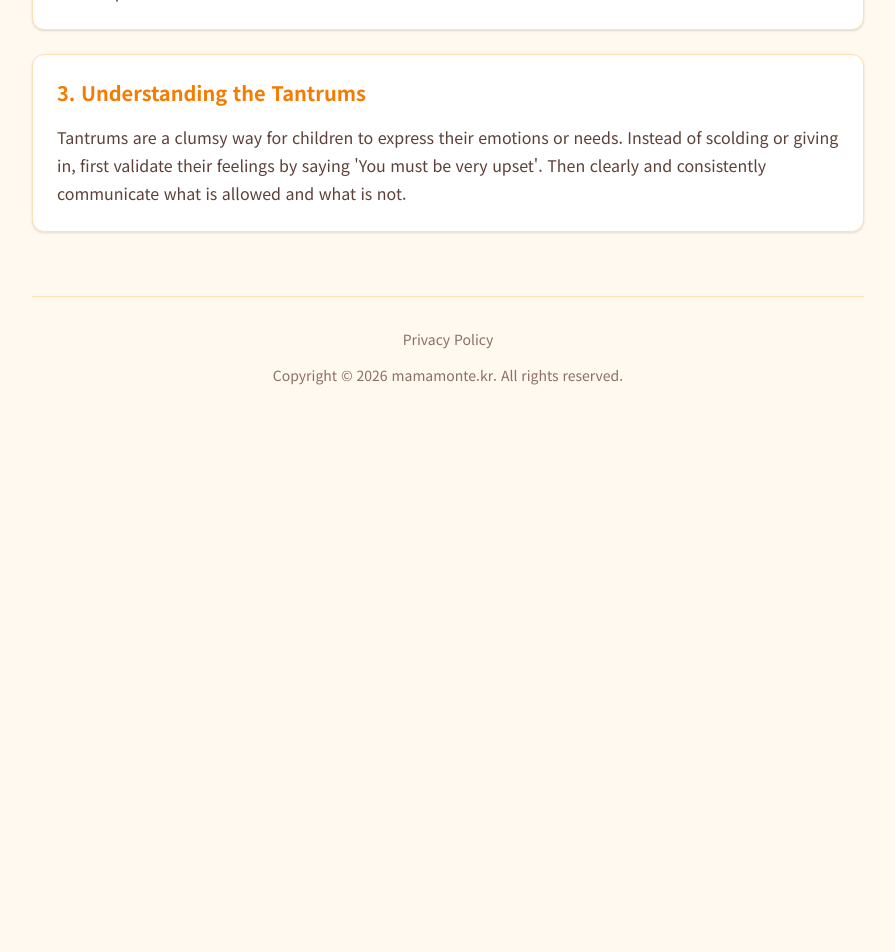
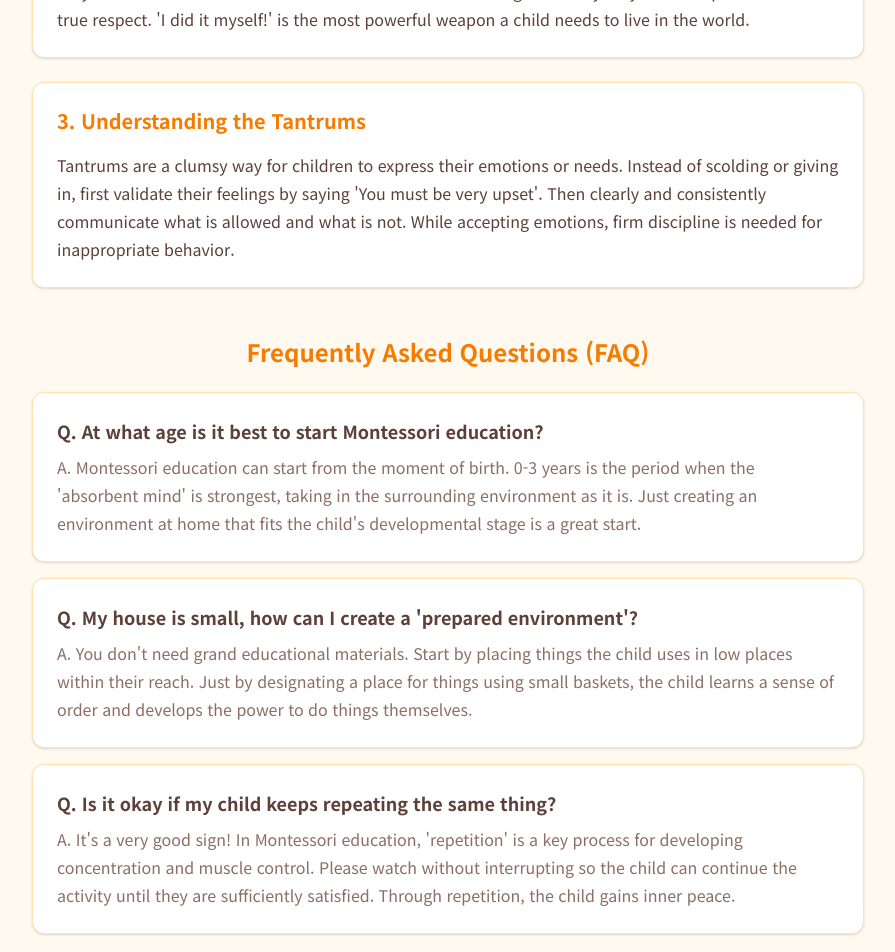
Before and after one commit to skymanla/mamamonte-kr, a React app: page /parenting-tips in a window 1280 px wide. Shown: the part 820-1772 px from the top of the page, without its empty margins (192-1087 px from the left). Before the commit the page ends 1293 px from the top, so only its background shows below. Built offline with nearby package versions, Linux system fonts and the light colour scheme.

Commit message:
Fix: 에드센스 문제 사항 수정 및 재검토

```diff
--- a/src/components/ParentingTips.tsx
+++ b/src/components/ParentingTips.tsx
@@ -30,7 +30,7 @@ const ParentingTips: React.FC = () => {
       </section>
 
       <div className="grid gap-6">
-        {tips.map((tip, _) => (
+        {tips.map((tip) => (
           <div
             key={tip}
             className="bg-white rounded-xl shadow-sm border border-mamamonte-border p-6"
@@ -45,7 +45,17 @@ const ParentingTips: React.FC = () => {
         ))}
       </div>
 
-
+      <section className="mt-12">
+        <h3 className="text-2xl font-bold text-mamamonte-orange mb-6 text-center">{t('parenting.faq.title')}</h3>
+        <div className="space-y-4">
+          {['q1', 'q2', 'q3'].map((q) => (
+            <div key={q} className="bg-white p-6 rounded-xl border border-mamamonte-border shadow-sm">
+              <h4 className="font-bold text-mamamonte-brown mb-2 text-lg">Q. {t(`parenting.faq.${q}.question`)}</h4>
+              <p className="text-mamamonte-lightBrown leading-7">A. {t(`parenting.faq.${q}.answer`)}</p>
+            </div>
+          ))}
+        </div>
+      </section>
     </div>
   )
 }
--- a/src/locales/en/translation.json
+++ b/src/locales/en/translation.json
@@ -22,19 +22,19 @@
     },
     "card1": {
       "title": "1. Prepared Environment",
-      "description": "A space organized with educational materials and tools suitable for the child's developmental stage is needed. Low shelves and intuitive layouts that allow children to take out and put back items independently instill independence."
+      "description": "A space organized with educational materials and tools suitable for the child's developmental stage is needed. Low shelves and intuitive layouts that allow children to take out and put back items independently instill independence and a sense of competence. This goes beyond mere tidiness, providing the foundation for children to choose and lead their own activities."
     },
     "card2": {
       "title": "2. Free Choice and Respect",
-      "description": "Let the child choose what to do today. When children are immersed in activities of their own choosing, their concentration and responsibility are maximized."
+      "description": "Let the child choose what to do today. When children are immersed in activities of their own choosing, their concentration and responsibility are maximized. By respecting the child's choices, we help them practice taking responsibility for their decisions. Freedom of choice is the most important element that allows children to follow their inner needs and developmental requirements."
     },
     "card3": {
       "title": "3. Parents as Observers",
-      "description": "Rather than trying to teach, watch quietly how the child interacts. The secret to not hindering a child's sense of achievement is to intervene only when help is truly needed."
+      "description": "Rather than trying to teach, watch quietly how the child interacts. The secret to not hindering a child's sense of achievement is to intervene only when help is truly needed. Through observation, we can accurately understand what developmental stage the child is currently in and what they are interested in."
     },
     "card4": {
       "title": "4. Value of Mistakes and Repetition",
-      "description": "It's okay to be wrong. In the process of correcting errors and repeating by themselves, children realize deeper principles and gain confidence."
+      "description": "It's okay to be wrong. In the process of correcting errors and repeating by themselves, children realize deeper principles and gain confidence. Mamamonte values the process more than the result, giving children time to repeat and explore sufficiently. Through repetitive activities, children develop muscle control and reach a state of mental concentration."
     },
     "quote": "\"Help me to do it by myself.\" - Maria Montessori"
   },
@@ -121,15 +121,30 @@
     "tips": {
       "environment": {
         "title": "1. Creating a 'Prepared Environment' for Independence",
-        "description": "Set up an environment at the child's eye level, such as low cabinets where they can take out clothes themselves, and small cups for drinking water. A safe space where they can explore freely instead of hearing 'No' fosters autonomy."
+        "description": "Set up an environment at the child's eye level, such as low cabinets where they can take out clothes themselves, and small cups for drinking water. A safe space where they can explore freely instead of hearing 'No' fosters autonomy. When children feel they can control the space they stay in, their self-esteem and autonomy grow rapidly."
       },
       "respect": {
         "title": "2. Respect & Observation: Wait until they ask for help",
-        "description": "Even if the child seems clumsy, watch rather than helping immediately. The sense of achievement when they do it themselves is the source of self-esteem. Intervening minimally only when help is needed is true respect."
+        "description": "Even if the child seems clumsy, watch rather than helping immediately. The sense of achievement when they do it themselves is the source of self-esteem. Intervening minimally only when help is needed is true respect. 'I did it myself!' is the most powerful weapon a child needs to live in the world."
       },
       "tantrums": {
         "title": "3. Understanding the Tantrums",
-        "description": "Tantrums are a clumsy way for children to express their emotions or needs. Instead of scolding or giving in, first validate their feelings by saying 'You must be very upset'. Then clearly and consistently communicate what is allowed and what is not."
+        "description": "Tantrums are a clumsy way for children to express their emotions or needs. Instead of scolding or giving in, first validate their feelings by saying 'You must be very upset'. Then clearly and consistently communicate what is allowed and what is not. While accepting emotions, firm discipline is needed for inappropriate behavior."
+      }
+    },
+    "faq": {
+      "title": "Frequently Asked Questions (FAQ)",
+      "q1": {
+        "question": "At what age is it best to start Montessori education?",
+        "answer": "Montessori education can start from the moment of birth. 0-3 years is the period when the 'absorbent mind' is strongest, taking in the surrounding environment as it is. Just creating an environment at home that fits the child's developmental stage is a great start."
+      },
+      "q2": {
+        "question": "My house is small, how can I create a 'prepared environment'?",
+        "answer": "You don't need grand educational materials. Start by placing things the child uses in low places within their reach. Just by designating a place for things using small baskets, the child learns a sense of order and develops the power to do things themselves."
+      },
+      "q3": {
+        "question": "Is it okay if my child keeps repeating the same thing?",
+        "answer": "It's a very good sign! In Montessori education, 'repetition' is a key process for developing concentration and muscle control. Please watch without interrupting so the child can continue the activity until they are sufficiently satisfied. Through repetition, the child gains inner peace."
       }
     }
   }
--- a/src/locales/ja/translation.json
+++ b/src/locales/ja/translation.json
@@ -22,19 +22,19 @@
     },
     "card1": {
       "title": "1. 整えられた環境 (Prepared Environment)",
-      "description": "子供の発達段階に合わせた教具や道具が整理された空間が必要です. 自分で取り出し, 元に戻すことができる低い棚や直感的な配置は, 子供に自立心を与えます."
+      "description": "子供の自律性は適切な環境から生まれます。子供の発達段階に合わせた教具や道具が整理された空間が必要です。自分で取り出し、元に戻すことができる低い棚や直感的な配置は、子供に安心感を与え、「自分一人でできる」という自立心を育みます。これは単なる整理整頓を超え、子供が自ら活動を選択し主導できる基盤となります。"
     },
     "card2": {
       "title": "2. 自由な選択と尊重",
-      "description": "子供が今日何をするか, 自分で選ばせてあげてください. 自分が選択した活動に没頭するとき, 子供の集中力と責任感は最大化されます."
+      "description": "子供が今日何をするか、自分で選ばせてあげてください。親が決めた活動より、自分が主体的に選んだ活動に没頭するとき、子供の集中力と責任感は最大化されます。子供の選択を尊重することで、自分の決定に責任を持つ練習を助けます。選択の自由は、子供の内面的な欲求に従うことができる最も重要な要素です。"
     },
     "card3": {
       "title": "3. 観察者としての親",
-      "description": "教えようとするのではなく, 子供がどのように活動しているか静かに見守ってください. 助けが本当に必要な瞬間にだけ介入することが, 子供の達成感を妨げない秘訣です."
+      "description": "親の役割は「教える人」ではなく「観察する人」であるべきです。子供が困難に直면したとき、すぐに介入して解決するのではなく、どのように問題を解決していくか静かに見守ってください。助けが本当に必要な瞬間にだけ最小限に介入することが、子供の達成感を妨げない秘訣です。観察を通じて、私たちは子供が今どの発達段階にいるのかを正確に理解できます。"
     },
     "card4": {
       "title": "4. 失敗と繰り返しの価値",
-      "description": "間違えても大丈夫です. 自分で間違いを修正し, 繰り返す過程で, 子供はより深い原理を理解し, 自信を得ます."
+      "description": "失敗は学びの過程で自然なことです。間違えても大丈夫です。自分で間違いを修正し、繰り返す過程で、子供はより深い原理を理解し、確かな自信を得ます。ママモンテは結果より過程を重視し、子供が十分に繰り返し探求できる時間を大切にします。繰り返しの活動を通じて、子供は精神的な集中状態に到達します。"
     },
     "quote": "\"自分でするのを手伝って。\" - マリア・モンテッソーリ"
   },
@@ -127,20 +127,35 @@
     },
     "hero": {
       "title": "幸せな子育てのためのモンテッソーリガイド",
-      "description": "子供を一人の人格として尊重し、自ら成長する力を信じてください。親と子の両方が幸せになる子育てのヒントを紹介します。"
+      "description": "子供を一人の人格として尊重し、自ら成長する力を信じてください。親と子の両方が幸せになる子育て의ヒントを紹介します。"
     },
     "tips": {
       "environment": {
         "title": "1. 自分一人でできる「整えられた環境」づくり",
-        "description": "子供が自分で服を取り出せる低い収納棚、一人で水が飲める小さなカップなど、子供の目の高さに合わせた環境を構成してください。「ダメ」という言葉の代わりに、思いっきり探索できる安全な空間が子供の自律性を育てます。"
+        "description": "子供が自分で服を取り出せる低い収納棚、一人で水が飲める小さなカップなど、子供の目の高さに合わせた環境を構成してください。「ダメ」という言葉の代わりに、思いっきり探索できる安全な空間が子供の自律性を育てます。自分がいる空間を自分でコントロールできると感じるとき、子供の自尊心と自律性は大きく育ちます。"
       },
       "respect": {
         "title": "2. 尊重と観察：「手伝って」と言うまで待つ",
-        "description": "子供が不器用に見えても、すぐに手伝うより見守ってください。子供が自らやり遂げた時の達成感は自尊心の源泉となります。助けが必要な時だけ最小限に介入することが真の尊重です。"
+        "description": "子供が不器用に見えても、すぐに手伝うより見守ってください。その不器用な過程も子供にとっては大切な学びの瞬間です。子供が自らやり遂げた時の達成感は自尊心の源泉となります。助けが必要な時だけ最小限に介入することが真の尊重です。「一人でできた！」という達成感は、子供が世界を生きていく上で最も強力な武器になります。"
       },
       "tantrums": {
         "title": "3. 癇癪を起す子供、気持ちを読んであげる",
-        "description": "癇癪は子供が自分の感情や欲求を表現する不器用な方式です。無条件に叱ったり全て聞き入れるより、「とても悲しかったんだね」と感情をまず読んであげてください。そして、ダメなことと良いことを明確に一貫性を持って教えてください。"
+        "description": "癇癪はまだ言語発達が未熟な子供が、自分の感情や欲求を表現する不器用な方式です。無条件に叱ったり全て聞き入れるより、「とても悲しかったんだね」と感情をまず読んであげてください。感情が落ち着いた後、ダメな理由を短く明確に説明し、一貫性を持って接してください。感情は受け入れつつ、不適切な行動には毅然とした態度が必要です。"
+      }
+    },
+    "faq": {
+      "title": "よくある質問 (FAQ)",
+      "q1": {
+        "question": "モンテッソーリ教育は何歳から始めるのが良いですか？",
+        "answer": "モンテッソーリ教育は生まれた瞬間から始めることができます。0〜3歳は「吸収する精神」が最も強い時期で、周囲の環境をありのままに受け入れます。家庭で子供の発達段階に合った環境を整えてあげるだけで、素晴らしいスタートになります。"
+      },
+      "q2": {
+        "question": "家が狭いのですが、「整えられた環境」をどう作ればいいですか？",
+        "answer": "大掛かりな教具がなくても大丈夫です。子供が使うものを子供の手が届く低い場所に配置することから始めてみてください。小さなカゴを使って物の場所を決めてあげるだけで、子供は秩序感を学び、自分でする力を養います。"
+      },
+      "q3": {
+        "question": "子供が同じことをずっと繰り返していますが、大丈夫ですか？",
+        "answer": "とても良い兆候です！モンテッソーリ教育において「繰り返し」は、集中力と筋肉のコントロールを養う核心的なプロセスです。子供が十分に満足するまでその活動を続けられるよう、邪魔をせずに見守ってあげてください。"
       }
     }
   }
--- a/src/locales/ko/translation.json
+++ b/src/locales/ko/translation.json
@@ -22,19 +22,19 @@
     },
     "card1": {
       "title": "1. 준비된 환경 (Prepared Environment)",
-      "description": "아이의 자율성은 적절한 환경에서 비롯됩니다. 아이의 신체 사이즈와 발달 단계에 딱 맞는 교구와 도구가 질서 정연하게 정돈된 공간이 필요합니다. 스스로 꺼내어 쓰고 언제든 다시 제자리에 정리할 수 있는 낮은 선반과 직관적인 교구 배치는 아이에게 심리적 안정감을 주며, '나도 혼자 할 수 있다'는 독립심과 유능감을 심어줍니다."
+      "description": "아이의 자율성은 적절한 환경에서 비롯됩니다. 아이의 신체 사이즈와 발달 단계에 딱 맞는 교구와 도구가 질서 정연하게 정돈된 공간이 필요합니다. 스스로 꺼내어 쓰고 언제든 다시 제자리에 정리할 수 있는 낮은 선반과 직관적인 교구 배치는 아이에게 심리적 안정감을 주며, '나도 혼자 할 수 있다'는 독립심과 유능감을 심어줍니다. 이는 단순한 정돈을 넘어 아이가 스스로 활동을 선택하고 주도할 수 있는 기반이 됩니다."
     },
     "card2": {
       "title": "2. 자유로운 선택과 존중",
-      "description": "아이가 오늘 무엇을 할지, 어떤 교구를 탐색할지 스스로 선택하게 해주세요. 부모가 정해준 활동보다 자신이 주도적으로 선택한 활동에 몰입할 때, 아이의 집중력과 배움에 대한 책임감은 극대화됩니다. 우리는 아이의 선택을 존중함으로써 아이가 자신의 결정에 책임을 지는 연습을 하도록 돕습니다."
+      "description": "아이가 오늘 무엇을 할지, 어떤 교구를 탐색할지 스스로 선택하게 해주세요. 부모가 정해준 활동보다 자신이 주도적으로 선택한 활동에 몰입할 때, 아이의 집중력과 배움에 대한 책임감은 극대화됩니다. 우리는 아이의 선택을 존중함으로써 아이가 자신의 결정에 책임을 지는 연습을 하도록 돕습니다. 선택의 자유는 아이의 내면적인 욕구와 발달 요구를 따를 수 있게 하는 가장 중요한 요소입니다."
     },
     "card3": {
       "title": "3. 관찰자로서의 부모",
-      "description": "부모의 역할은 '가르치는 사람'이 아니라 '관찰하는 사람'이어야 합니다. 아이가 어려움을 겪을 때 즉시 개입하여 해결해 주기보다, 아이가 어떻게 문제를 해결해 나가는지 묵묵히 지켜봐 주세요. 도움이 정말 필요한 순간에만 최소한으로 개입하는 것이 아이의 성취감을 방해하지 않고 스스로 성장하게 하는 비결입니다."
+      "description": "부모의 역할은 '가르치는 사람'이 아니라 '관찰하는 사람'이어야 합니다. 아이가 어려움을 겪을 때 즉시 개입하여 해결해 주기보다, 아이가 어떻게 문제를 해결해 나가는지 묵묵히 지켜봐 주세요. 도움이 정말 필요한 순간에만 최소한으로 개입하는 것이 아이의 성취감을 방해하지 않고 스스로 성장하게 하는 비결입니다. 관찰을 통해 우리는 아이가 지금 어떤 발달 단계에 있는지, 무엇에 흥미를 느끼는지 정확히 이해할 수 있습니다."
     },
     "card4": {
       "title": "4. 실수와 반복의 가치",
-      "description": "실수는 배움의 과정에서 자연스러운 일입니다. 틀려도 괜찮습니다. 스스로 오류를 발견하고 수정하며 반복하는 과정에서 아이는 더 깊은 원리를 깨닫고 단단한 자신감을 얻습니다. 마마몽떼는 결과보다 과정을 중시하며, 아이가 충분히 반복하고 또 탐구할 수 있는 시간을 선물합니다."
+      "description": "실수는 배움의 과정에서 자연스러운 일입니다. 틀려도 괜찮습니다. 스스로 오류를 발견하고 수정하며 반복하는 과정에서 아이는 더 깊은 원리를 깨닫고 단단한 자신감을 얻습니다. 마마몽떼는 결과보다 과정을 중시하며, 아이가 충분히 반복하고 또 탐구할 수 있는 시간을 선물합니다. 반복적인 활동을 통해 아이는 근육의 조절력을 키우고 정신적인 집중 상태에 도달하게 됩니다."
     },
     "quote": "\"교육의 목적은 아이가 독립적인 인격체로 성장하도록 돕는 것입니다. 아이가 스스로 할 수 있도록 도와주세요.\" - 마리아 몬테소리"
   },
@@ -131,6 +131,21 @@
         "title": "3. 떼쓰는 아이, 감정은 읽어주되 행동은 단호하게",
         "description": "마트에서 드러눕거나 소리 지르며 떼쓰는 아이, 많이 당황스러우시죠? 떼쓰기는 아직 언어 발달이 미숙한 아이가 자신의 좌절감이나 욕구를 표현하는 서툰 방식입니다. 이때 무조건 혼내거나, 창피해서 다 들어주는 것은 좋지 않습니다. 먼저 '장난감이 갖고 싶어서 많이 속상했구나'라며 아이의 감정을 있는 그대로 읽어주고 공감해 주세요. 감정이 진정된 후에는, 안 되는 이유를 짧고 명확하게 설명하고 일관성 있는 태도를 유지해야 합니다. 감정은 수용하되, 부적절한 행동에는 단호한 훈육이 필요합니다."
       }
+    },
+    "faq": {
+      "title": "자주 묻는 질문 (FAQ)",
+      "q1": {
+        "question": "몬테소리 교육은 몇 살부터 시작하는 것이 좋은가요?",
+        "answer": "몬테소리 교육은 태어나는 순간부터 시작될 수 있습니다. 0~3세는 '흡수 정신'이 가장 강한 시기로, 주변 환경을 있는 그대로 받아들입니다. 가정에서 아이의 발달 단계에 맞는 환경을 조성해 주는 것만으로도 훌륭한 시작이 됩니다."
+      },
+      "q2": {
+        "question": "집이 좁은데 '준비된 환경'을 어떻게 만드나요?",
+        "answer": "거창한 교구가 없어도 괜찮습니다. 아이가 사용하는 물건들을 아이의 손이 닿는 낮은 곳에 배치하는 것부터 시작해 보세요. 작은 바구니를 활용해 물건의 자리를 정해주는 것만으로도 아이는 질서감을 배우고 스스로 할 수 있는 힘을 기릅니다."
+      },
+      "q3": {
+        "question": "아이가 한 가지만 계속 반복하는데 괜찮나요?",
+        "answer": "매우 좋은 신호입니다! 몬테소리 교육에서 '반복'은 집중력과 근육 조절력을 키우는 핵심 과정입니다. 아이가 충분히 만족할 때까지 그 활동을 지속할 수 있도록 방해하지 말고 지켜봐 주세요. 반복을 통해 아이는 내면의 평화를 얻습니다."
+      }
     }
   }
 }
```
Also changed, not shown: 1 other file (tests, documents, lock files or other folders).
